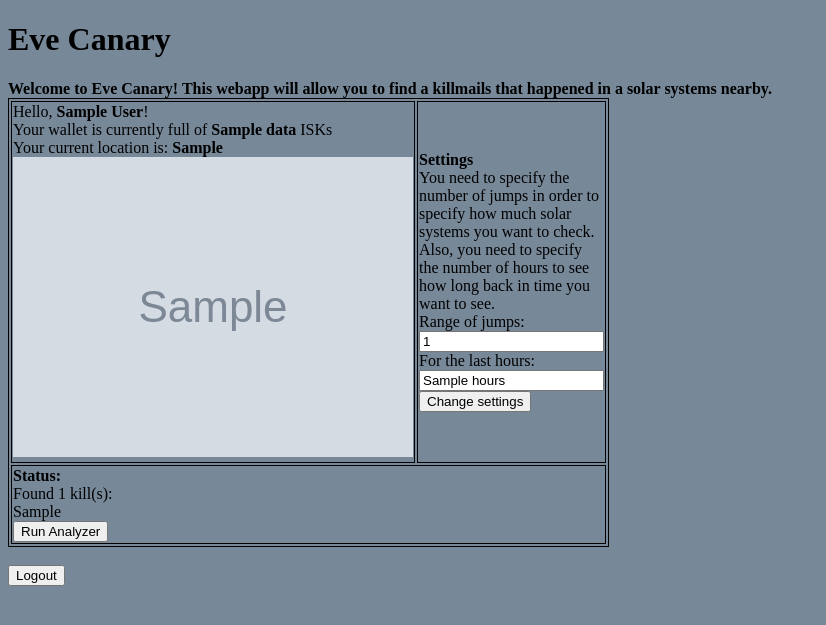
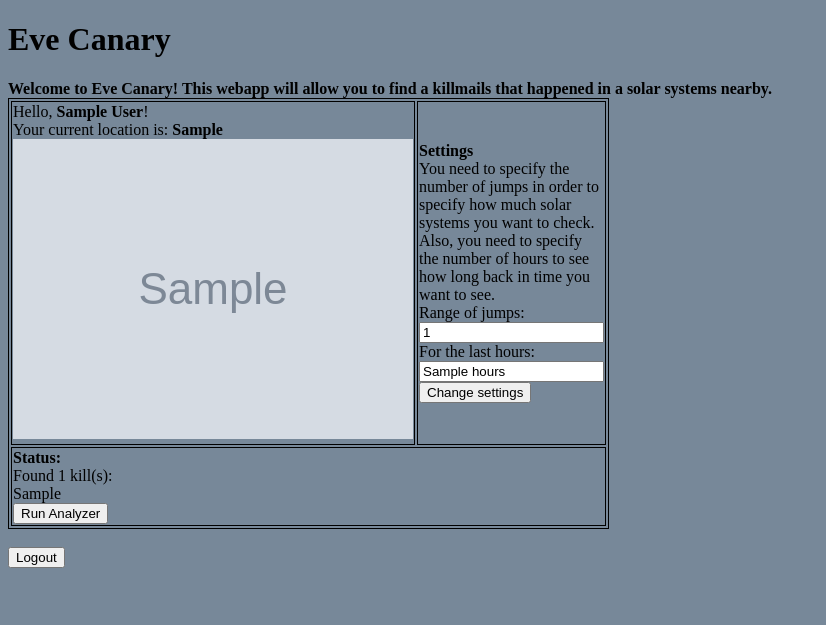
Before and after one commit to alexander94dmitriev/EveCanaryApp, a Flask app: template templates/base.html in a window 1280 px wide. Shown: the top 625 px of the page, without its empty margins (0-826 px from the left). Run offline with Flask 2, Linux system fonts and the light colour scheme; a user stored in the database is signed in; tables that the repository leaves empty hold one stand-in row (values such as "Sample post"); the template is opened without the code that fills it: most values are stand-ins (such as "Sample title", 1, 10 or a date in 2020); grey boxes marked "Sample" are stand-in pictures; parts of the project's set-up code (start-up, migrations or seed data) failed here and were passed over.

Commit message:
Removed "wallet" code segments

```diff
--- a/app.py
+++ b/app.py
@@ -154,7 +154,7 @@ def login():
     token = generate_token()
     session['token'] = token
     return redirect(esisecurity.get_auth_uri(
-        scopes=['esi-wallet.read_character_wallet.v1', 'esi-location.read_location.v1', 'publicData'],
+        scopes=['esi-location.read_location.v1', 'publicData'],
         state=token,
     ))
 
@@ -229,7 +229,6 @@ def callback():
 # -----------------------------------------------------------------------
 @app.route('/', methods=['GET', 'POST'])
 def index():
-    wallet = None
     num_of_kills = 0
     current_char_location = None
     num_of_jumps = None
@@ -242,11 +241,6 @@ def index():
         # give the token data to esisecurity, it will check alone
         # if the access token need some update
         esisecurity.update_token(current_user.get_sso_data())
-
-        op = esiapp.op['get_characters_character_id_wallet'](
-            character_id=current_user.character_id
-        )
-        wallet = esiclient.request(op)
 
         op = esiapp.op['get_characters_character_id_location'](
             character_id=current_user.character_id
@@ -285,7 +279,6 @@ def index():
         if systems_with_kill:
             num_of_kills = systems_with_kill.__len__()
     return render_template('base.html', **{
-        'wallet': wallet,
         'char_location': current_char_location,
         'char_avatar_url': 'https://image.eveonline.com/Character/' + str(character_id) + '_256.jpg',
         'num_of_jumps': num_of_jumps,
--- a/templates/base.html
+++ b/templates/base.html
@@ -29,7 +29,6 @@
         <td style="border: 1px solid black">
             <div id="char_info">
                 Hello, <strong>{{ current_user.character_name }}</strong>!<br>
-                Your wallet is currently full of <strong>{{ wallet.data }}</strong> ISKs<br>
                 Your current location is: <strong>{{ char_location }}</strong><br>
                 <img src="{{ char_avatar_url }}" alt="Your avatar">
             </div>
```
